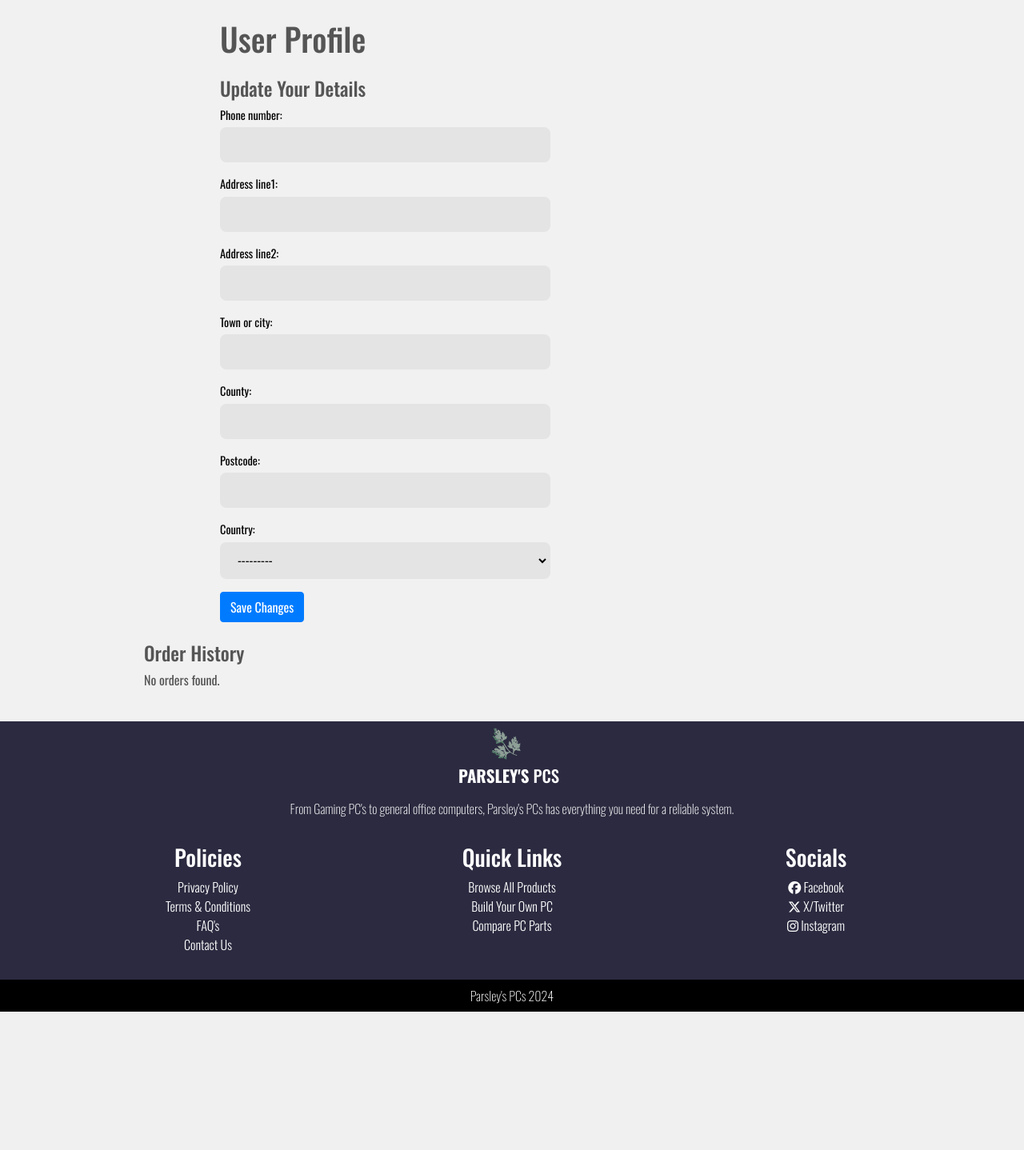
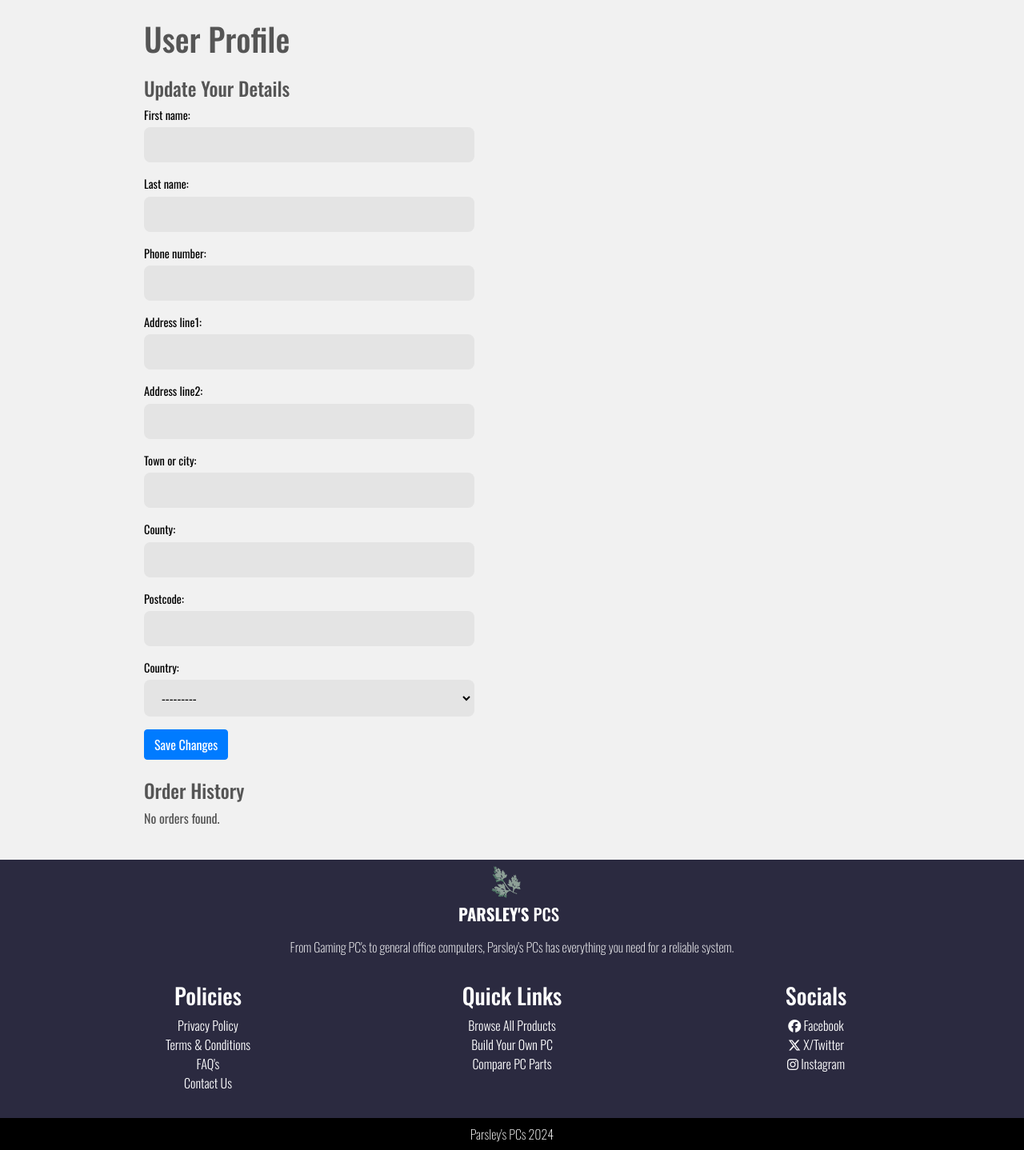
Before and after one commit to Mark-Assessment/n-parsley-parsleys-pcs-M4-2, a Django app: page /profile/my-profile in a window 1280 px wide. Shown: the part 88-1526 px from the top of the page at 80% size. Before the commit the page ends 1353 px from the top, so only its background shows below. Run offline with Django 3.2, Linux system fonts and the light colour scheme; the visitor is signed in with stand-in values (Sample User, id 1); data comes from the database, SQL or seed files in the repository; data that the repository does not hold is empty; parts of the project's set-up code (start-up, migrations or seed data) failed here and were passed over; some libraries are stand-ins or nearby versions.

Commit message:
feat: Add first and last name to user defaults and checkout page

```diff
--- a/checkout/urls.py
+++ b/checkout/urls.py
@@ -1,8 +1,7 @@
-# In checkout/urls.py
 from django.urls import path
 from .views import checkout, order_success
 
 urlpatterns = [
     path('checkout/', checkout, name='checkout'),
-    path('checkout/order-success/', order_success, name='order_success'),
+    path('checkout/order-success/<int:order_id>/', order_success, name='order_success'),
 ]
--- a/profiles/forms.py
+++ b/profiles/forms.py
@@ -4,4 +4,4 @@ from .models import UserDefaults
 class UserDefaultsForm(forms.ModelForm):
     class Meta:
         model = UserDefaults
-        fields = ['phone_number', 'address_line1', 'address_line2', 'town_or_city', 'county', 'postcode', 'country']
+        fields = ['first_name', 'last_name', 'phone_number', 'address_line1', 'address_line2', 'town_or_city', 'county', 'postcode', 'country']
--- a/profiles/models.py
+++ b/profiles/models.py
@@ -2,10 +2,10 @@ from django.db import models
 from django.conf import settings
 from django_countries.fields import CountryField
 
-# Create your models here.
-
 class UserDefaults(models.Model):
     user = models.OneToOneField(settings.AUTH_USER_MODEL, on_delete=models.CASCADE, primary_key=True)
+    first_name = models.CharField(max_length=30, blank=True, null=True)
+    last_name = models.CharField(max_length=30, blank=True, null=True)
     phone_number = models.CharField(max_length=15, blank=True, null=True)
     address_line1 = models.CharField(max_length=255, blank=True, null=True)
     address_line2 = models.CharField(max_length=255, blank=True, null=True)
--- a/profiles/templates/profiles/profile.html
+++ b/profiles/templates/profiles/profile.html
@@ -9,7 +9,7 @@
 <div class="container">
 
     <div class="row">
-        <div class="col-sm-12 col-md-9 offset-md-2 mb-4">
+        <div class="col-sm-12 col-md-9 offset-md-1 mb-4">
             <h1 class='my-4'>User Profile</h1>
             <h4>Update Your Details</h4>
             <form method="post">
```
Also changed, not shown: checkout/templates/checkout/checkout.html (+5 -8 lines), checkout/views.py (+5 -6 lines).
